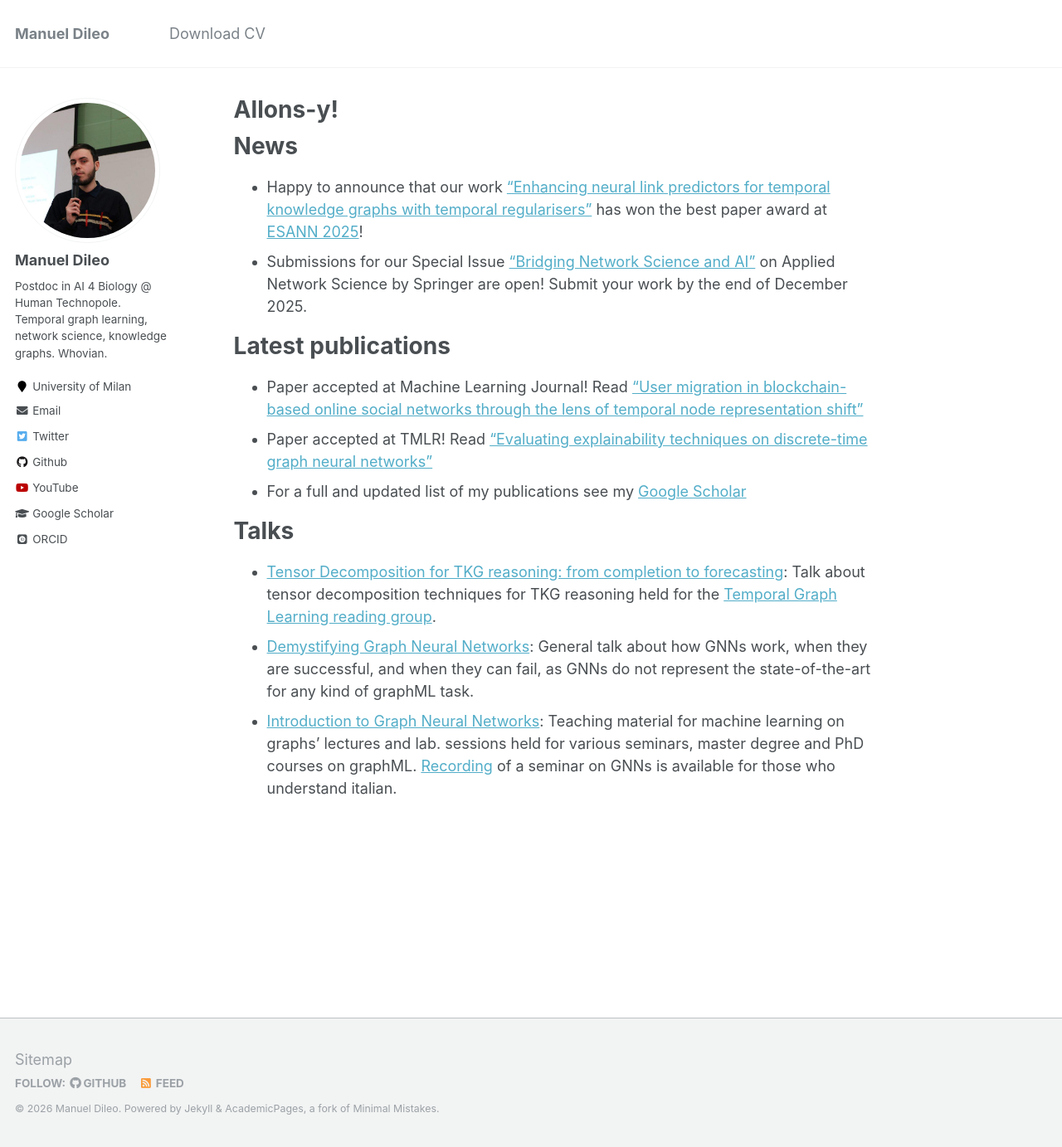
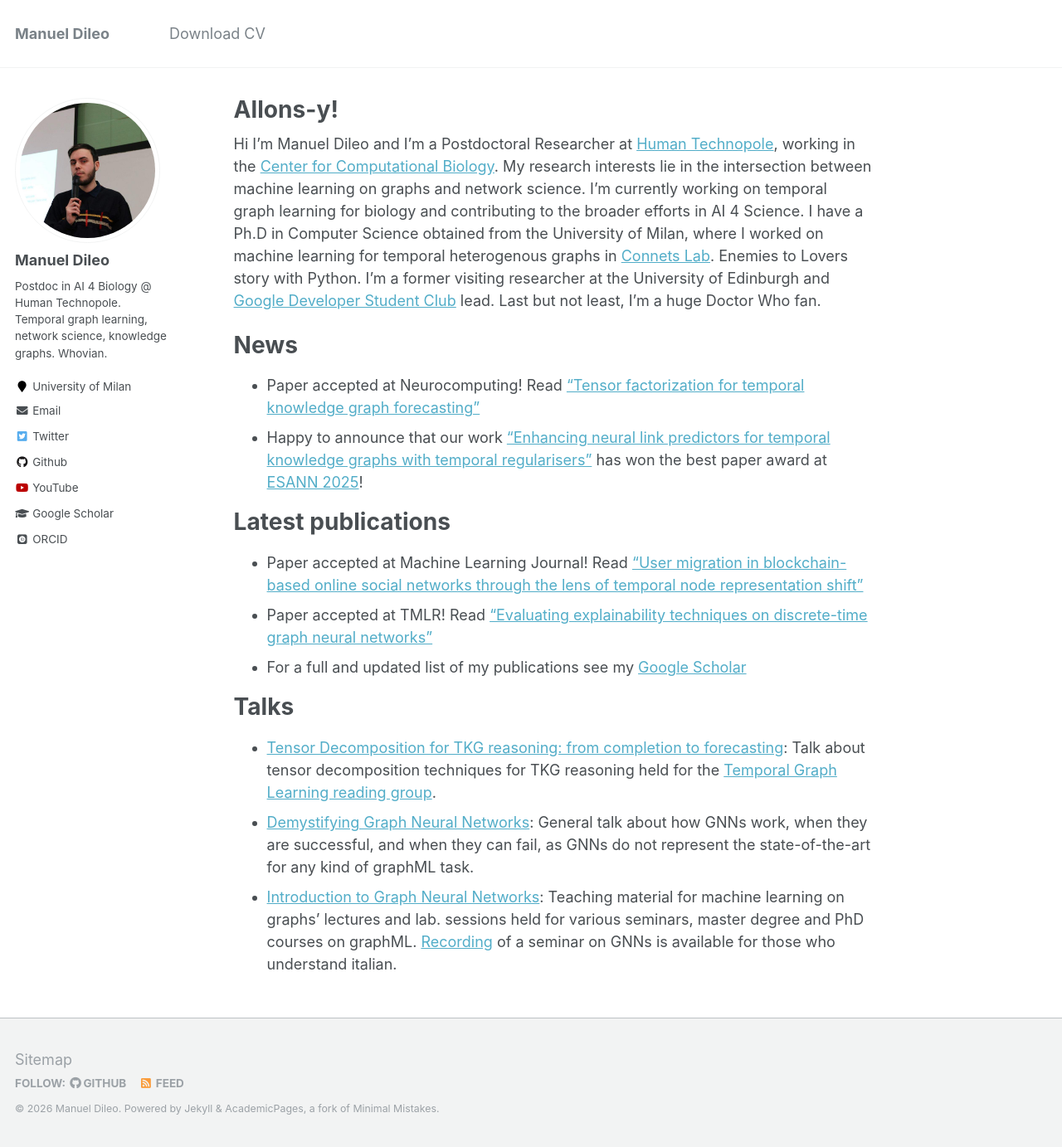
Before and after one commit to manuel-dileo/manuel-dileo.github.io, a Jekyll site: the page built from _pages/about.md, in a window 1280 px wide and 1383 px high. Shown: the whole window at 83% size. Built offline with Jekyll 4.4.1, drawn with Linux system fonts in a browser that asks for light colours; some web fonts are replaced.

Commit message:
Jan26 updates 2

```diff
--- a/_pages/about.md
+++ b/_pages/about.md
@@ -8,11 +8,12 @@ redirect_from:
   - /about.html
 ---
 
+Hi I'm Manuel Dileo and I'm a Postdoctoral Researcher at [Human Technopole](https://humantechnopole.it/en/), working in the [Center for Computational Biology](https://humantechnopole.it/en/research-centres/computational-biology/). My research interests lie in the intersection between machine learning on graphs and network science. I'm currently working on temporal graph learning for biology and contributing to the broader efforts in AI 4 Science. I have a Ph.D in Computer Science obtained from the University of Milan, where I worked on machine learning for temporal heterogenous graphs in [Connets Lab](https://www.connets.di.unimi.it). Enemies to Lovers story with Python. I'm a former visiting researcher at the University of Edinburgh and [Google Developer Student Club](https://developers.google.com/community/dsc) lead. Last but not least, I'm a huge Doctor Who fan.
 
 News
 ======
+- Paper accepted at Neurocomputing! Read ["Tensor factorization for temporal knowledge graph forecasting"](https://www.sciencedirect.com/science/article/abs/pii/S0925231226002432)
 - Happy to announce that our work ["Enhancing neural link predictors for temporal knowledge graphs with temporal regularisers"](https://doi.org/10.14428/esann/2025.ES2025-28) has won the best paper award at [ESANN 2025](www.esann.org/)!
-- Submissions for our Special Issue ["Bridging Network Science and AI"](https://link.springer.com/collections/hafcebgfci) on Applied Network Science by Springer are open! Submit your work by the end of December 2025.
 
 
 Latest publications
```
